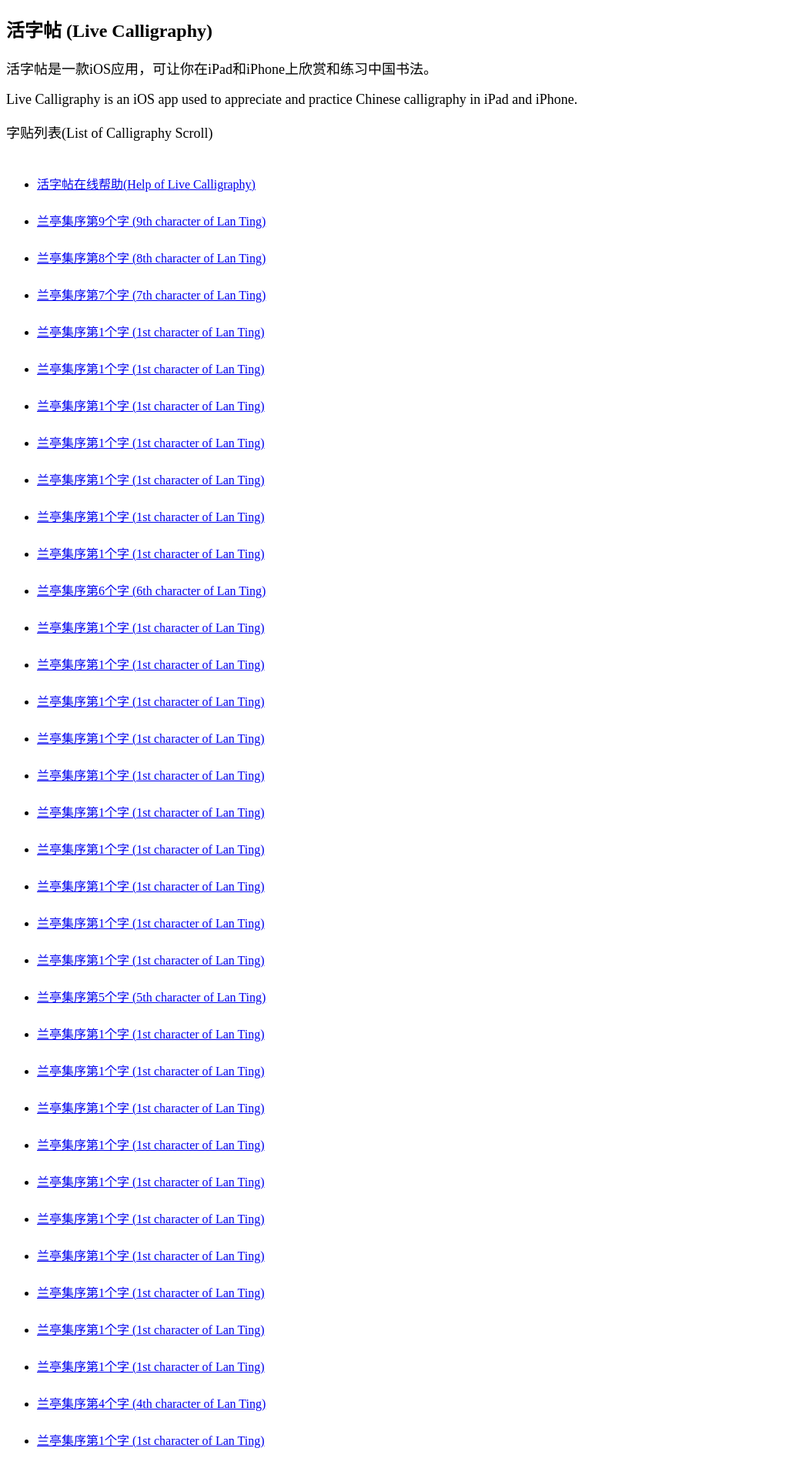
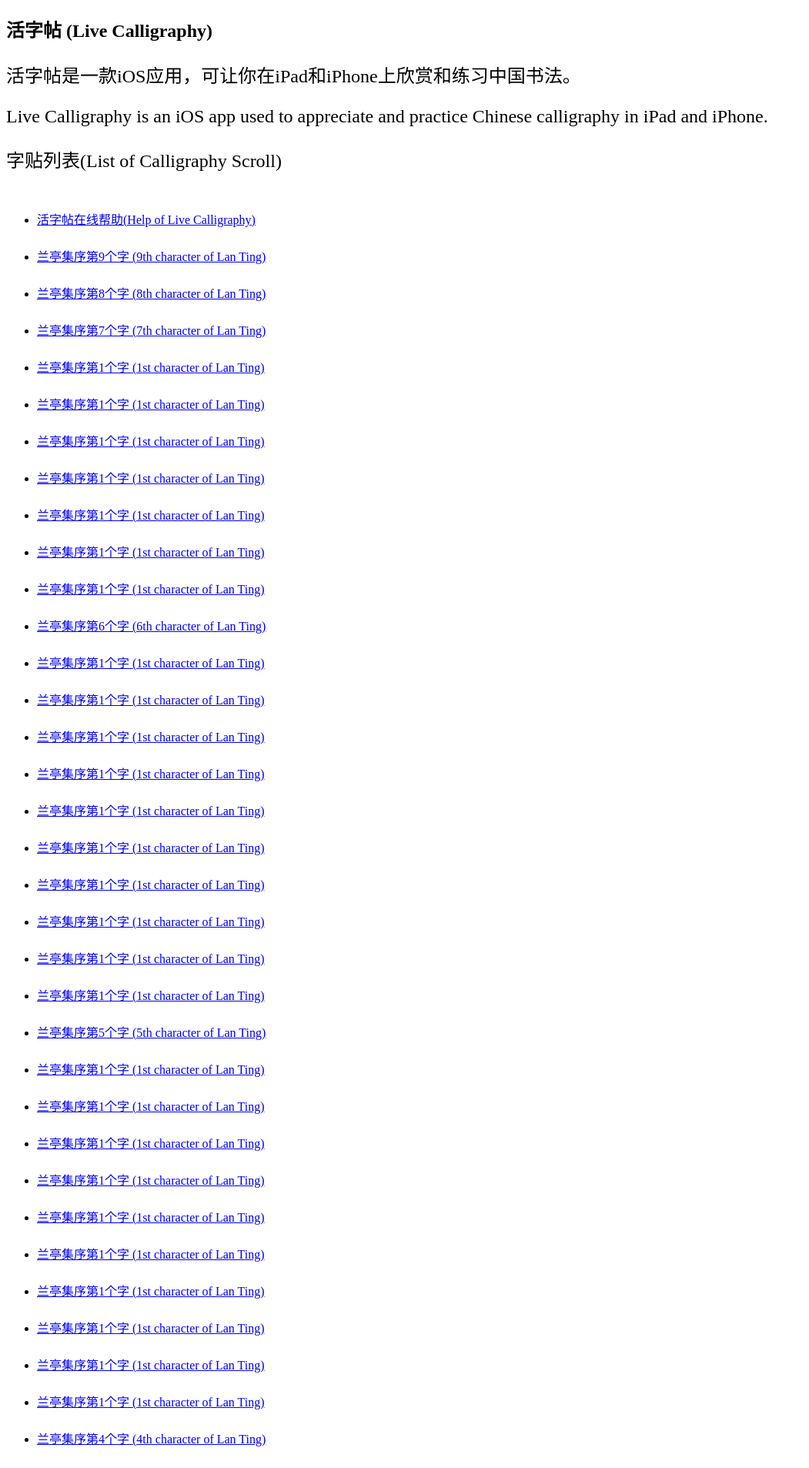
Before and after one commit to shengzhe/livecalligraphy, a Jekyll site: the page built from index.html, in a window 1280 px wide. Shown: the top 1907 px of the page at 77% size, without its empty margins (0-1051 px from the left). Built offline with Jekyll 4.4.1, drawn with Linux system fonts in a browser that asks for light colours; Markdown is read by kramdown in place of the engine named in the settings.

Commit message:
Update _layouts/default.html

```diff
--- a/_layouts/default.html
+++ b/_layouts/default.html
@@ -4,8 +4,8 @@
 <meta http-equiv="content-type" content="text/html; charset=utf-8" />
 <title>{{ page.title }}</title>
 <style type="text/css">
-H1 {font-size: xx-large;}
-P {font-size: large;}
+h1 {font-size:200%}
+p {font-size:150%}
 </style>
 </head>
 <body>
```
